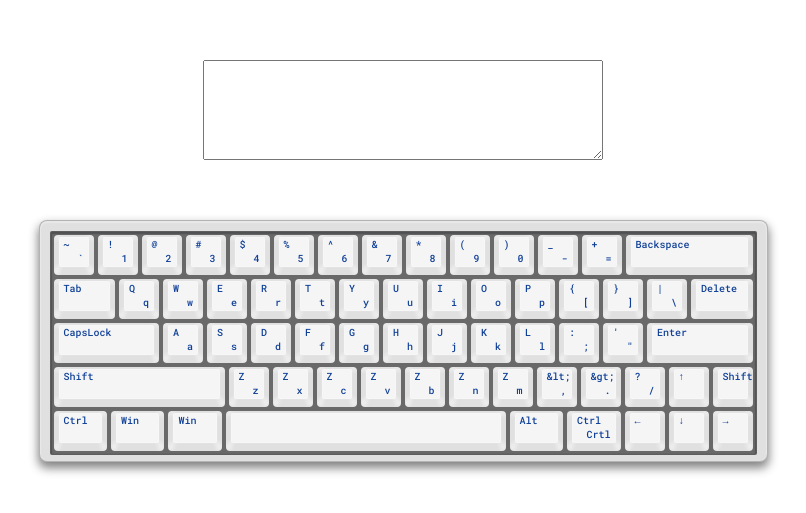
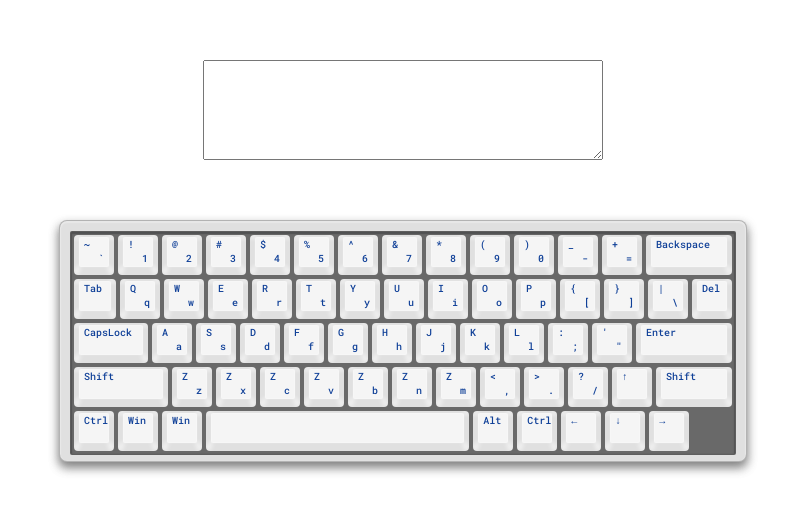
Before and after one commit to npwsk/virtual-keyboard, a website built with webpack: page index.html in a window 1280 px wide. Shown: the part 139-652 px from the top of the page, without its empty margins (237-1043 px from the left). Built offline with nearby package versions, Linux system fonts and the light colour scheme.

Commit message:
fix: fix keys layout

```diff
--- a/js/keys.json
+++ b/js/keys.json
@@ -143,8 +143,8 @@
       "code": "Backslash"
     },
     {
-      "caseDown": "Delete",
-      "caseUp": "Delete",
+      "caseDown": "Del",
+      "caseUp": "Del",
       "code": "Delete"
     }
   ],
@@ -258,12 +258,12 @@
     },
     {
       "caseDown": ",",
-      "caseUp": "&lt;",
+      "caseUp": "<",
       "code": "KeyZ"
     },
     {
       "caseDown": ".",
-      "caseUp": "&gt;",
+      "caseUp": ">",
       "code": "KeyZ"
     },
     {
@@ -309,7 +309,7 @@
       "code": "AltRight"
     },
     {
-      "caseDown": "Crtl",
+      "caseDown": "Ctrl",
       "caseUp": "Ctrl",
       "code": "ControlRight"
     },
--- a/js/views/key.js
+++ b/js/views/key.js
@@ -12,6 +12,7 @@
       break;
 
     case 'shiftleft':
+    case 'shiftright':
     case 'controlleft':
     case 'controlright':
     case 'metaleft':
--- a/scss/components/_key.scss
+++ b/scss/components/_key.scss
@@ -3,6 +3,7 @@
 
 .key {
   display: flex;
+  flex-shrink: 0;
   flex-direction: column;
   width: 40px;
   height: 40px;
@@ -20,14 +21,18 @@
 
   &--tab,
   &--backspace,
-  &--delete,
-  &--capslock,
   &--enter,
-  &--shift,
-  &--control,
-  &--alt,
-  &--meta {
+  &--shift {
     flex-grow: 1;
+  }
+
+  &--capslock {
+    width: 74px;
+  }
+
+  &--shift:first-child {
+    flex-grow: 0;
+    width: 94px;
   }
 
   &--space {
--- a/scss/components/_keyboard.scss
+++ b/scss/components/_keyboard.scss
@@ -1,7 +1,7 @@
 @use "scss/abstracts/variables" as *;
 
 .keyboard {
-  width: 729px;
+  width: 688px;
   max-width: 100%;
   height: 242px;
   padding: 10px;
```
